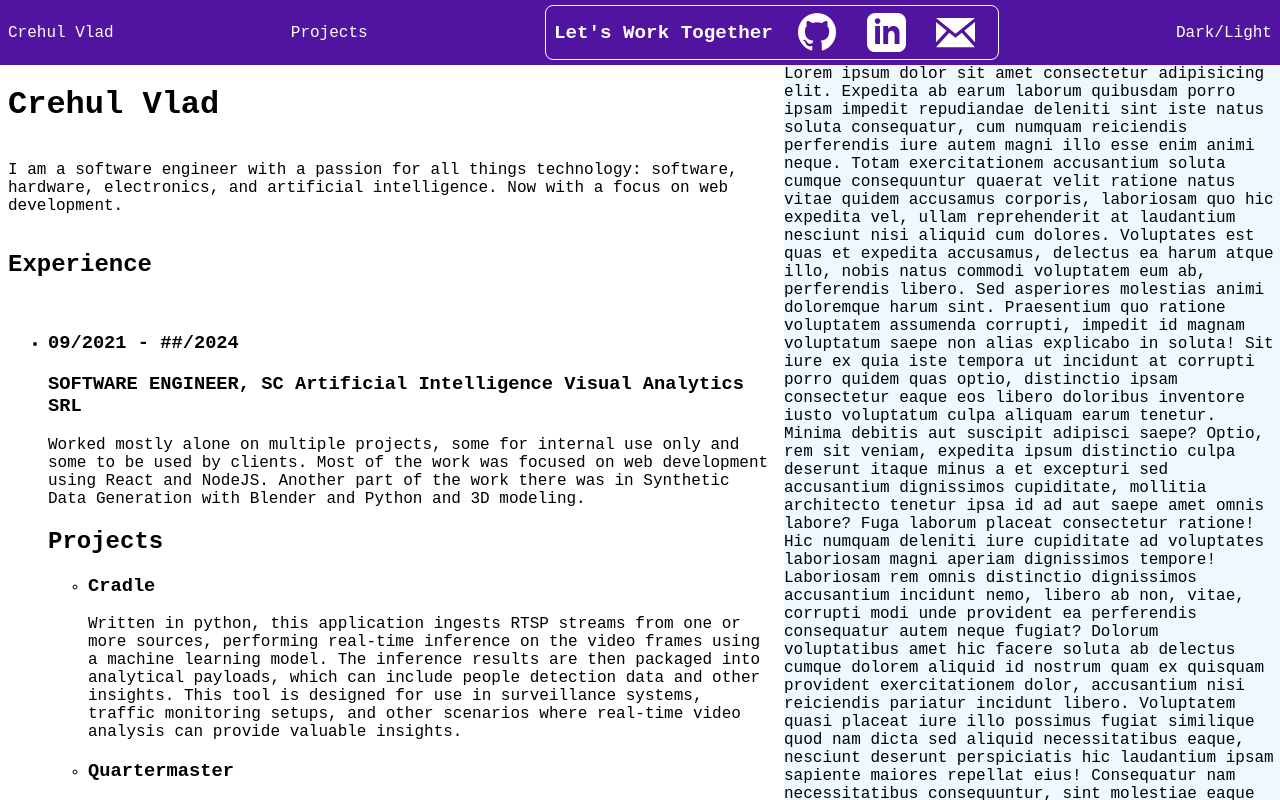
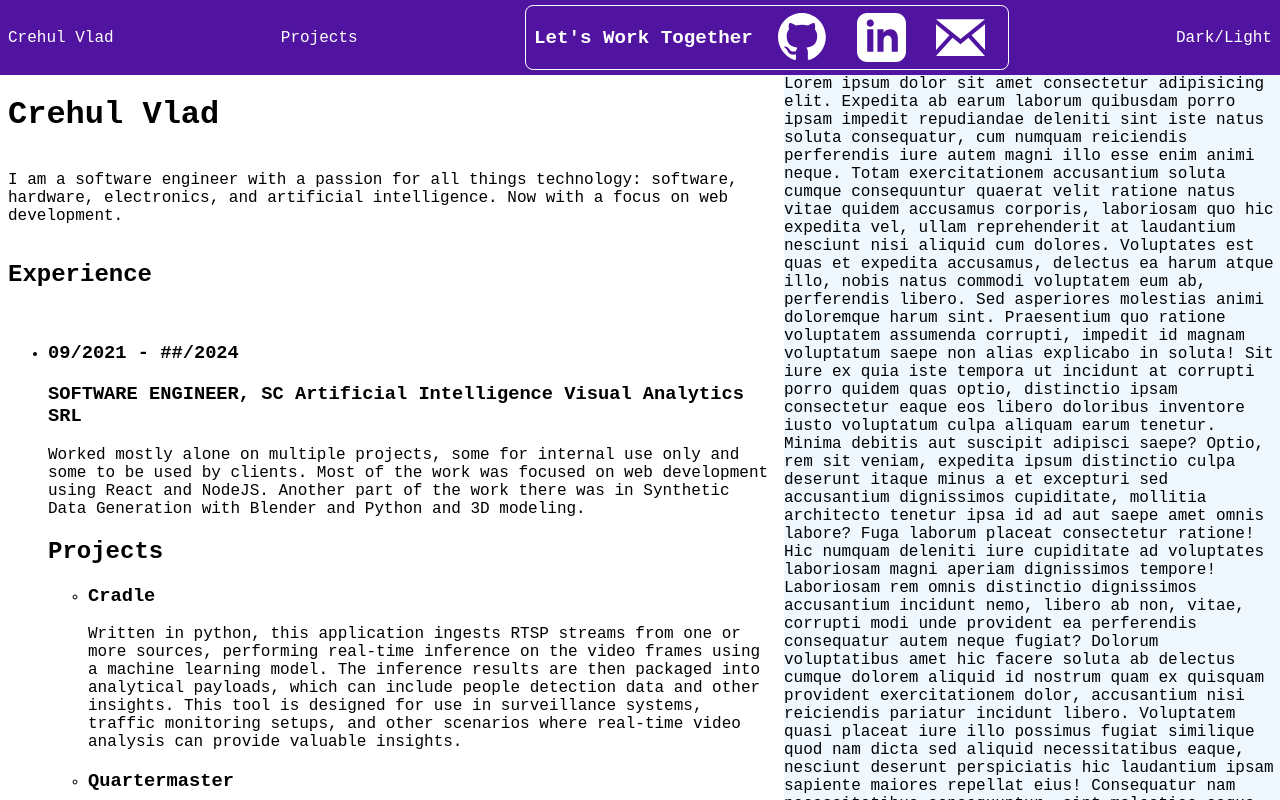
Before and after one commit to VladC12/VladC12.github.io, a React (Vite) app: page / in a window 1280 px wide. Shown: the top 800 px of the page. Built offline with nearby package versions, Linux system fonts and the light colour scheme.

Commit message:
Update Navbar component height in CSS

```diff
--- a/src/components/Navbar.css
+++ b/src/components/Navbar.css
@@ -5,7 +5,7 @@ nav {
     padding: 0.5rem;
     background-color: #5114a1;
     color: white;
-    height: 65px;
+    height: 75px;
     box-sizing: border-box; /* Include padding and border in the element's total height */
     flex-shrink: 0; /* Prevent the nav from shrinking */
 }
```
